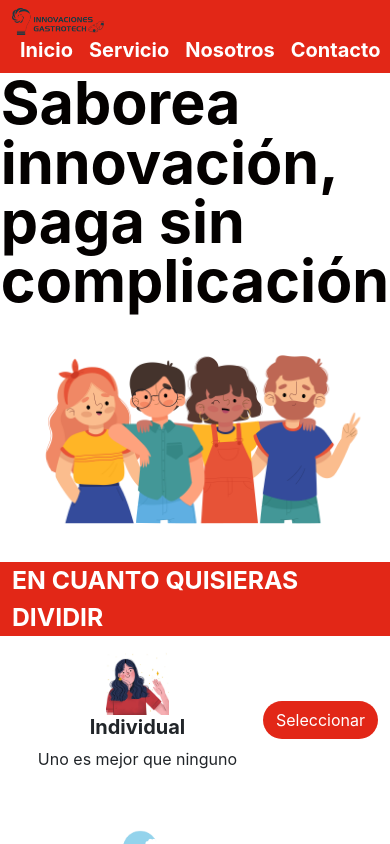
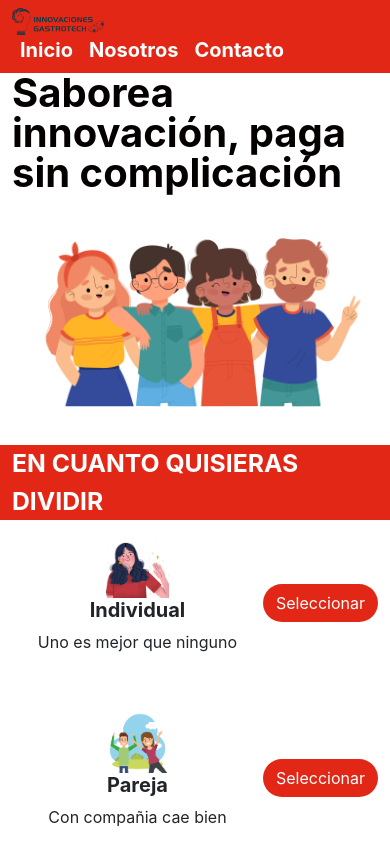
Before and after one commit to Diego503jr/DiviCuentas-Express, a React (Create React App) app: page / in a window 390 px wide. Built offline with nearby package versions, Linux system fonts and the light colour scheme.

Commit message:
resubiendo

```diff
--- a/src/App.js
+++ b/src/App.js
@@ -19,7 +19,7 @@ function App() {
         <Routes>
           <Route element={<Home />} path="/" />
           <Route element={<Contact />} path="/contact" />
-          <Route element={<Services />} path="/services" />
+          {/* <Route element={<Services />} path="/services" /> */}
           <Route element={<AboutsUs />} path="/about-us" />
           <Route element={<PrivateRoute />}>
             <Route element={<Menu />} path="/menu" />
--- a/src/components/Navbar.jsx
+++ b/src/components/Navbar.jsx
@@ -23,7 +23,7 @@ export default function Navbar() {
           >
             Inicio
           </button>
-          <button
+          {/* <button
             onClick={(e) => {
               e.preventDefault();
               navigate("/services");
@@ -32,7 +32,7 @@ export default function Navbar() {
             className="nav-link mx-2 text-white fw-bold fs-5"
           >
             Servicio
-          </button>
+          </button> */}
           <button
             onClick={(e) => {
               e.preventDefault();
--- a/src/pages/Home.jsx
+++ b/src/pages/Home.jsx
@@ -23,8 +23,14 @@ export default function Home() {
             className="col-sm-6 d-flex flex-column justify-content-center align-items-center"
           >
             <h1
+              style={{ color: "#040100", fontSize: "2.5rem" }}
+              className="fw-bold lh-1  d-lg-none"
+            >
+              Saborea innovación, paga sin complicación
+            </h1>
+            <h1
               style={{ fontSize: "3.7rem", color: "#040100" }}
-              className="fw-bold lh-1"
+              className="fw-bold lh-1 d-none d-lg-flex"
             >
               Saborea innovación, paga sin complicación
             </h1>
```
